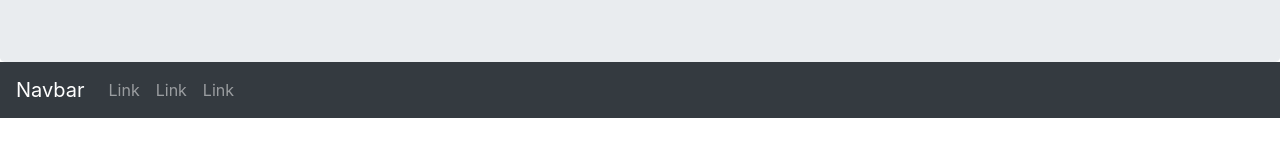
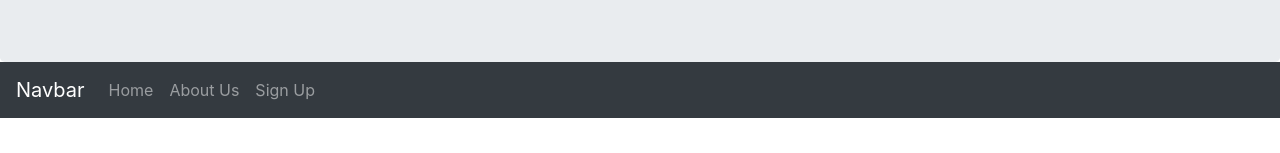
Before and after one commit to wizardoutofwater/fakeCompany, a plain HTML site: page signup.html in a window 1280 px wide. Shown: the part 122-275 px from the top of the page. Drawn offline with nearby package versions, Linux system fonts and the light colour scheme.

Commit message:
fixes sign up nav bar

```diff
--- a/signup.html
+++ b/signup.html
@@ -36,13 +36,13 @@
       <div class="collapse navbar-collapse" id="collapsibleNavbar">
         <ul class="navbar-nav">
           <li class="nav-item">
-            <a class="nav-link" href="#">Link</a>
+            <a class="nav-link" href="./index.html">Home</a>
           </li>
           <li class="nav-item">
-            <a class="nav-link" href="#">Link</a>
+            <a class="nav-link" href="./aboutus.html">About Us</a>
           </li>
           <li class="nav-item">
-            <a class="nav-link" href="#">Link</a>
+            <a class="nav-link" href="./signup.html">Sign Up</a>
           </li>
         </ul>
       </div>
```
